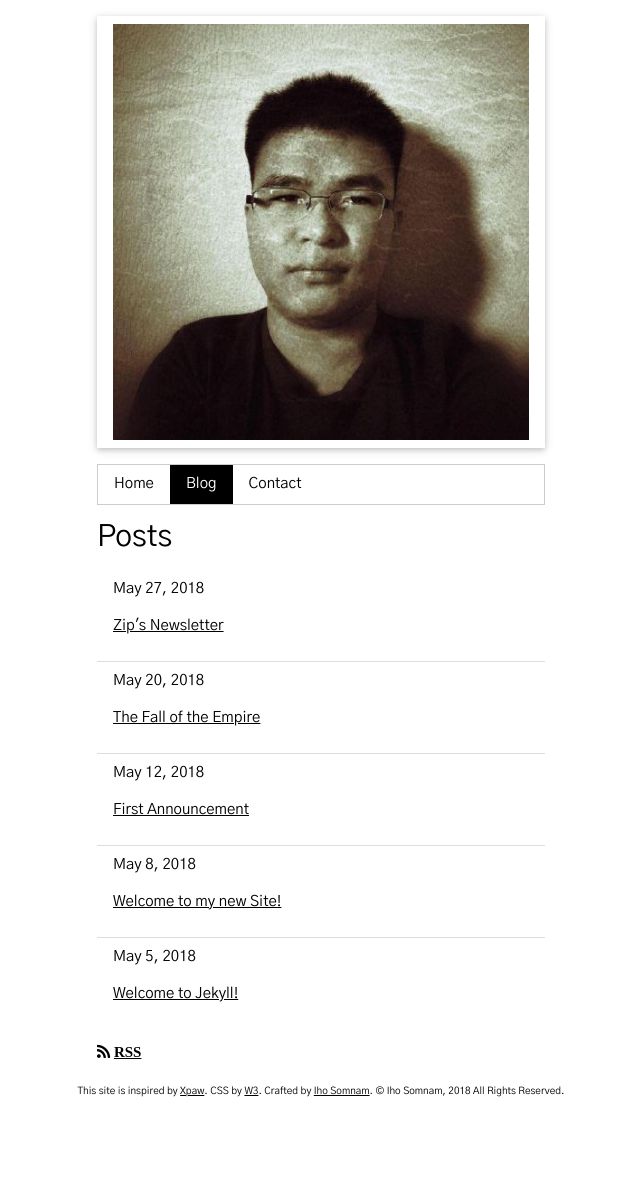
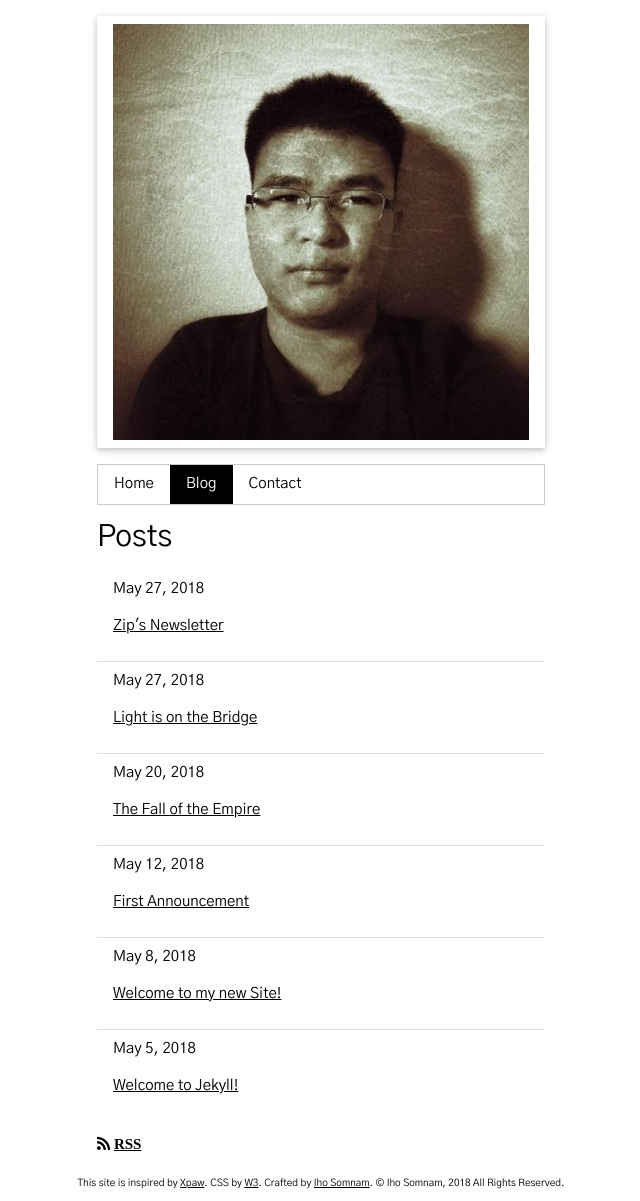
Before and after one commit to fossabot/jekyll-web-w3, a Jekyll site: the page built from blog.md, in a window 1280 px wide. Shown: the whole page, without its empty margins (319-959 px from the left). Built offline with Jekyll 4.4.1, drawn with Linux system fonts in a browser that asks for light colours; before the commit the page ends 1109 px from its top, so only the background shows below that.

Commit message:
Update 2018-05-27-your-filename.md

```diff
--- a/_posts/2018-05-27-your-filename.md
+++ b/_posts/2018-05-27-your-filename.md
@@ -1,5 +1,7 @@
 ---
-published: false
+layout: post
+title: "Light is on the Bridge"
+permalink: 'blog/:title'
 ---
 ## Light is on the Bridge
 > Going down, looking down. Explore the world!
```
